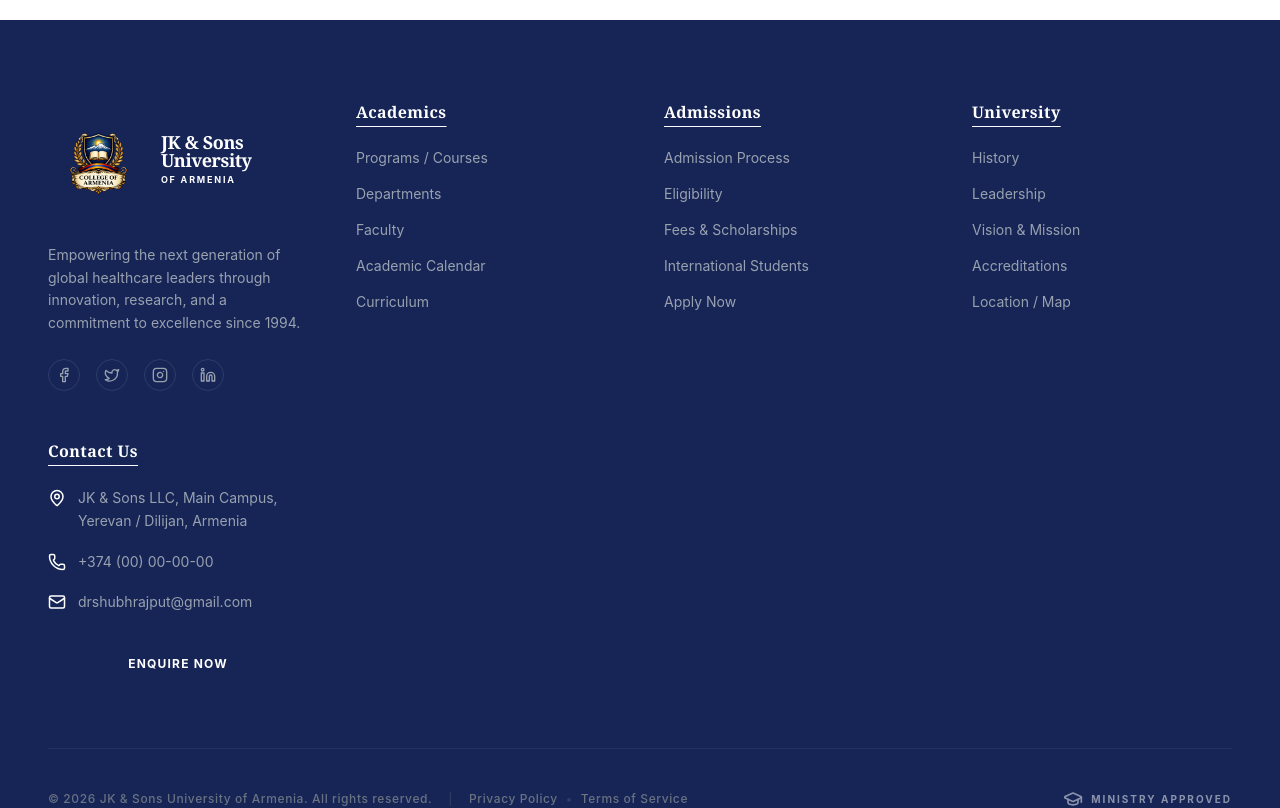
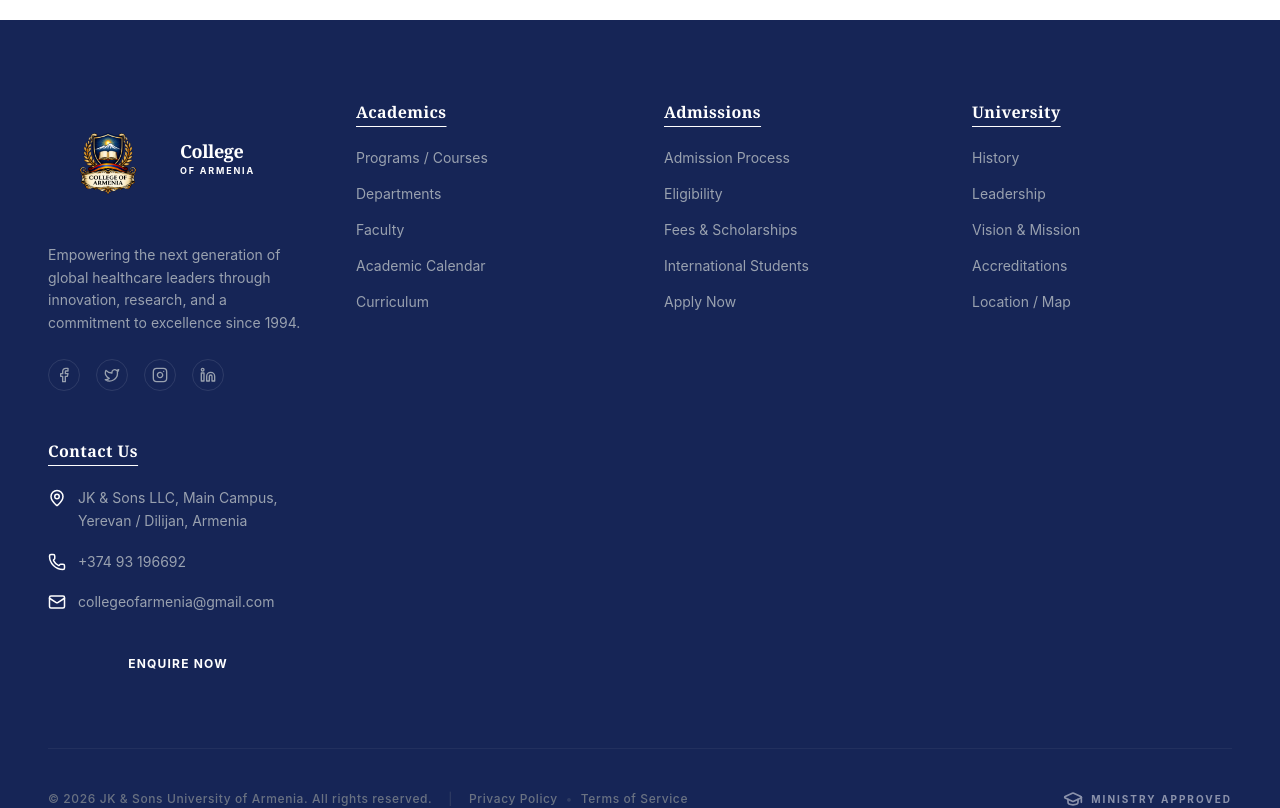
Before and after one commit to Souravkr-00/JK-and-Sons-University, a React (Vite) app: page /programs in a window 1280 px wide. Shown: the part 4340-5148 px from the top of the page. Built offline with nearby package versions, Linux system fonts and the light colour scheme.

Commit message:
contact detail

```diff
--- a/src/components/Footer.tsx
+++ b/src/components/Footer.tsx
@@ -47,7 +47,7 @@ export default function Footer() {
               </div>
               <div className="flex flex-col">
                 <span className="font-serif font-bold text-lg tracking-tight leading-none text-white">
-                  JK & Sons University
+                  College
                 </span>
                 <span className="text-[9px] uppercase tracking-[0.2em] font-bold text-gold mt-1">
                   Of Armenia
@@ -112,7 +112,7 @@ export default function Footer() {
               <li className="flex items-center space-x-3 group">
                 <Phone size={18} className="text-gold shrink-0" />
                 <span className="text-gray-400 text-sm group-hover:text-white transition-colors cursor-default">
-                  +374 (00) 00-00-00
+                  +374 93 196692
                 </span>
               </li>
               <li className="flex items-center space-x-3 group">
@@ -121,7 +121,7 @@ export default function Footer() {
                   href="mailto:drshubhrajput@gmail.com"
                   className="text-gray-400 text-sm hover:text-white transition-colors"
                 >
-                  drshubhrajput@gmail.com
+                  collegeofarmenia@gmail.com
                 </a>
               </li>
             </ul>
--- a/src/data/banners.json
+++ b/src/data/banners.json
@@ -2,7 +2,7 @@
   {
     "id": 1,
     "image": "/assets/Images/B1.jpg",
-    "title": "Welcome to JK & Sons University of Armenia",
+    "title": "Welcome to the College of Armenia",
     "subtitle": "Discover the architectural beauty and academic rigor of JK & Sons University of Armenia.",
     "tag": "Our Campus"
   },
```
